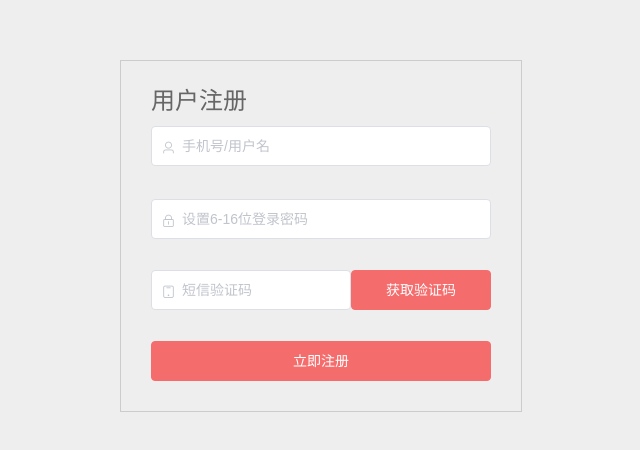
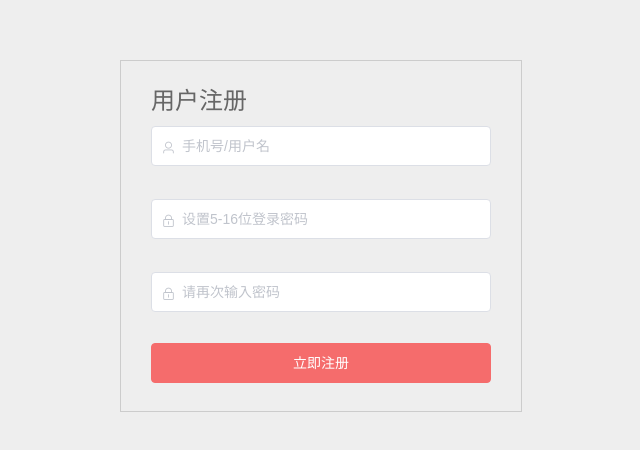
Before and after one commit to LiF9992021/vue_item1, a Vue app: page /user in a window 1280 px wide. Shown: the part 164-614 px from the top of the page, without its empty margins (319-959 px from the left). Built offline with nearby package versions, Linux system fonts and the light colour scheme.

Commit message:
改进了登陆注册页面的功能

```diff
--- a/src/components/login.vue
+++ b/src/components/login.vue
@@ -74,7 +74,6 @@ export default {
         ],
       },
       isShow: true,
-      list: [],
     };
   },
 
@@ -94,9 +93,9 @@ export default {
             password: this.loginform.password,
           },
         }).then((res) => {
-          console.log(res.data);
+          // console.log(res.data);
           this.list = res.data.data;
-          console.log(this.list);
+          // console.log(this.list);
           if (this.list.length === 0) {
             $(".boolbox").fadeIn(1000);
           } else {
--- a/src/components/user.vue
+++ b/src/components/user.vue
@@ -20,19 +20,19 @@
         <el-form-item prop="password">
           <el-input
             prefix-icon="el-icon-lock"
-            placeholder="设置6-16位登录密码"
+            placeholder="设置5-16位登录密码"
             class="lock_input"
             v-model="loginform.password"
           ></el-input>
         </el-form-item>
         <el-form-item prop="phoneword">
           <el-input
-            prefix-icon="el-icon-mobile"
-            placeholder="短信验证码"
-            class="mobile_input"
+            prefix-icon="el-icon-lock"
+            placeholder="请再次输入密码"
+            class="lock_input"
             v-model="loginform.phoneword"
+            @blur="textbtn"
           ></el-input>
-          <el-button type="danger" class="iphone_btn">获取验证码</el-button>
         </el-form-item>
         <el-form-item>
           <el-button type="danger" class="login_btn" @click="user_btn"
@@ -44,11 +44,17 @@
         <span><a href="#" @click="isShowbtn">+</a></span>
         <p>用户名已存在</p>
       </div>
+      <div class="boolbox1" :class="{ showbox: isShow }">
+        <span><a href="#" @click="isShowbtn">+</a></span>
+        <p>两次密码输入不一致</p>
+      </div>
     </div>
   </div>
 </template>
 
 <script>
+// 引入jquery
+import $ from "jquery";
 export default {
   data() {
     return {
@@ -77,7 +83,7 @@ export default {
           },
         ],
         phoneword: [
-          { required: true, message: "请输入验证码", trigger: "blur" },
+          { required: true, message: "请再次输入密码", trigger: "blur" },
           {
             min: 5,
             max: 16,
@@ -92,6 +98,7 @@ export default {
 
   methods: {
     user_btn() {
+      if (this.loginform.password === this.loginform.phoneword) {
         // this.$router.push("login");
         this.$refs.login_table.validate((bool) => {
           if (!bool) return console.log("登录失败");
@@ -103,20 +110,24 @@ export default {
               password: this.loginform.password,
             },
           }).then((res) => {
-          console.log(res.data);
+            console.log(res.data.data);
             if (res.data.data === 1) {
               this.$router.push("login");
             } else if (res.data.data === 0) {
               // alert("用户名已存在");
               $(".boolbox").fadeIn(1000);
-
             }
           });
         });
+      } else {
+        $(".boolbox1").fadeIn(1000);
+      }
     },
     isShowbtn() {
       $(".boolbox").fadeOut(1000);
+      $(".boolbox1").fadeOut(1000);
     },
+    textbtn() {},
   },
 };
 </script>
@@ -150,13 +161,6 @@ export default {
 .lock_input {
   margin-top: 10px;
 }
-.mobile_input {
-  margin-top: 8px;
-  width: 200px;
-}
-.iphone_btn {
-  width: 140px;
-}
 .login_btn {
   width: 340px;
   margin-top: 8px;
@@ -171,7 +175,8 @@ export default {
   margin-top: 20px;
   margin-right: 30px;
 }
-.boolbox {
+.boolbox,
+.boolbox1 {
   position: absolute;
   left: 50%;
   top: 50%;
```
Lines whose indentation alone changed are shown as unchanged.
